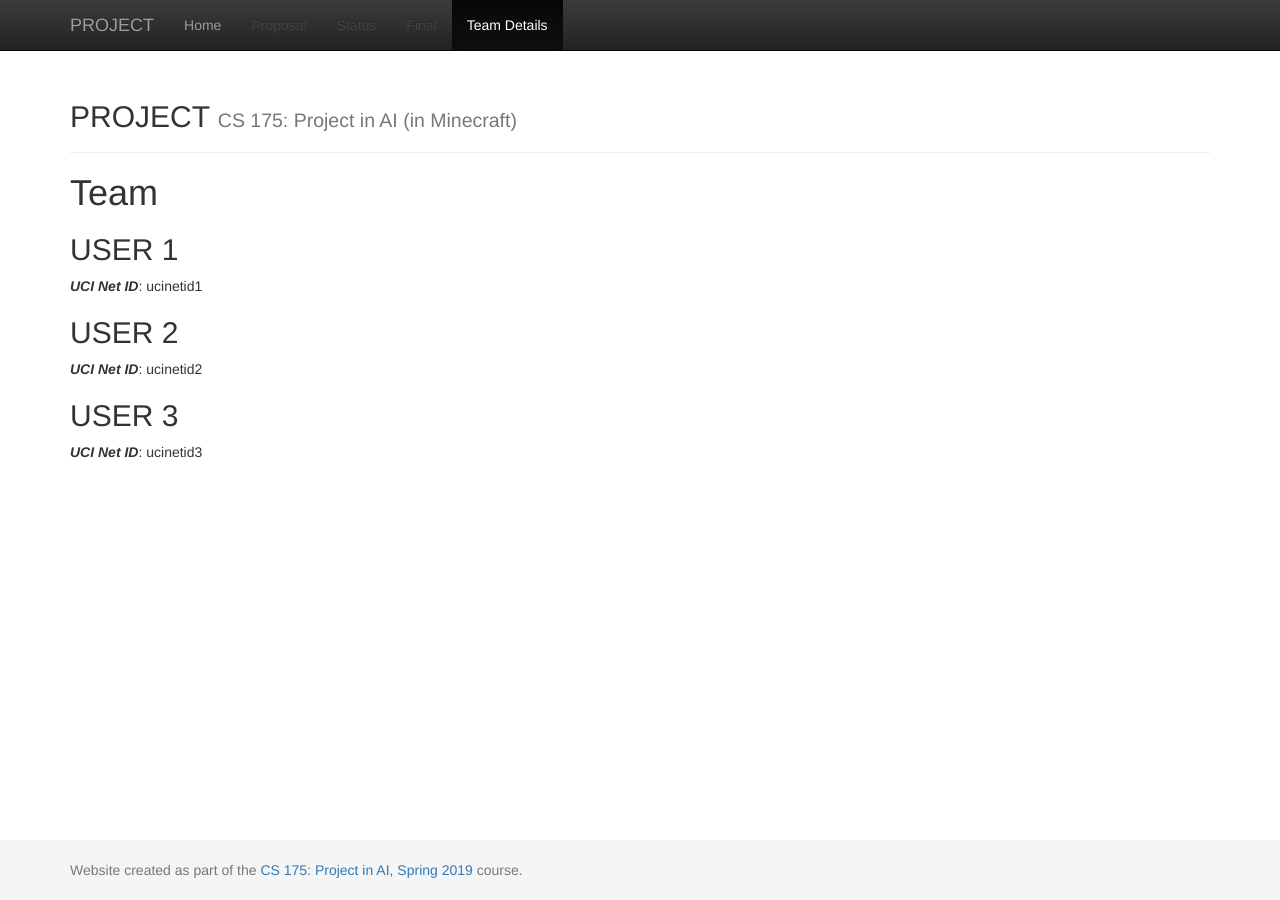
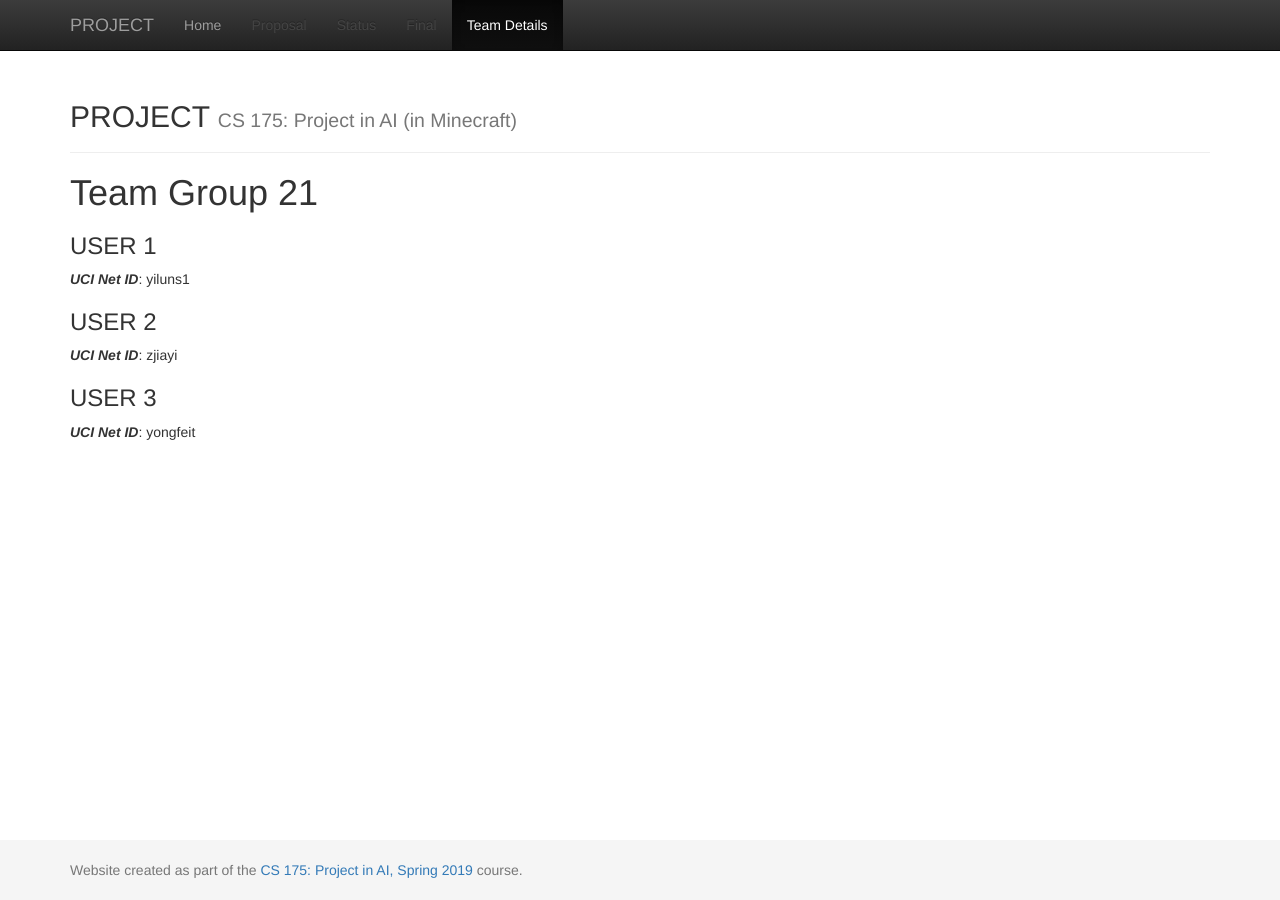
Before and after one commit to jiayizhang1s/group21, a Jekyll site: the page built from docs/team.md, in a window 1280 px wide. Built offline with Jekyll 4.4.1, drawn with Linux system fonts in a browser that asks for light colours.

Commit message:
small changes on docs

```diff
--- a/docs/team.md
+++ b/docs/team.md
@@ -1,16 +1,16 @@
 ---
 layout: default
-title:  Team
+title:  Team Group 21
 ---
 
 # {{ page.title }}
 
 
-## USER 1
-***UCI Net ID***: ucinetid1
+### USER 1
+***UCI Net ID***: yiluns1
 
-## USER 2
-***UCI Net ID***: ucinetid2
+### USER 2
+***UCI Net ID***: zjiayi
 
-## USER 3
-***UCI Net ID***: ucinetid3
+### USER 3
+***UCI Net ID***: yongfeit
```
Also changed, not shown: docs/index.md (+1 -1 lines).
